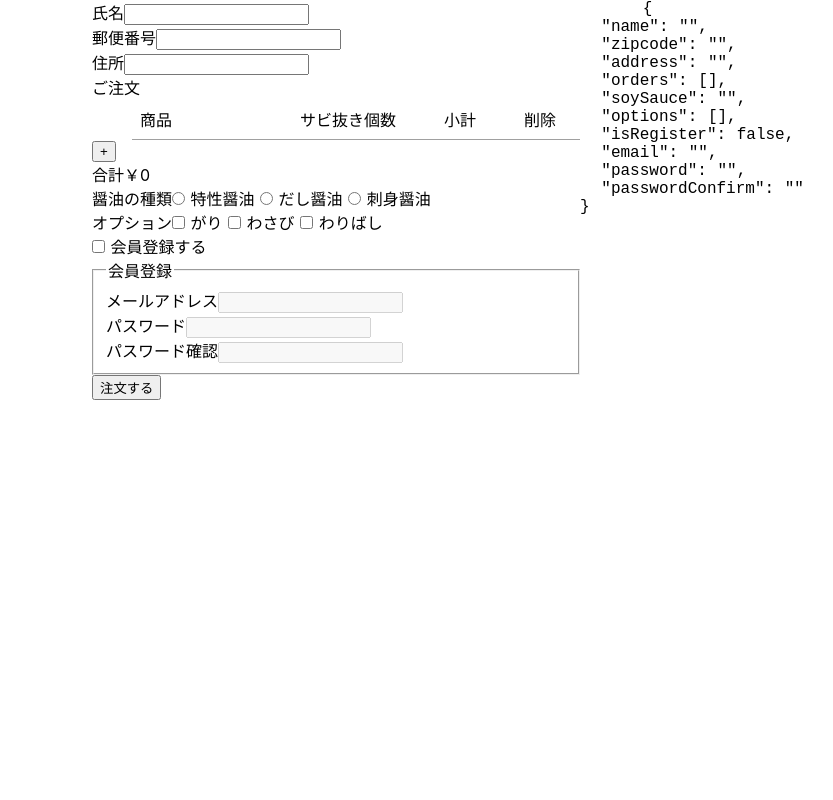
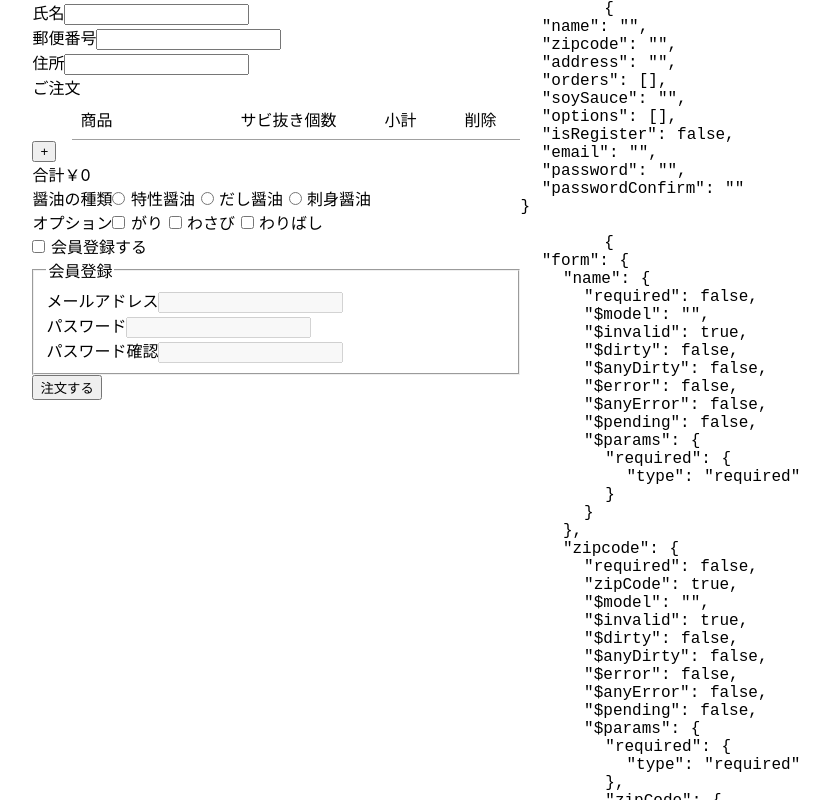
Before and after one commit to KadoTomohiro/VueValidationConsideration, a Nuxt app: page /VuelidatePage in a window 1280 px wide. Shown: the top 800 px of the page, without its empty margins (192-1025 px from the left). Built offline with nearby package versions, Linux system fonts and the light colour scheme.

Commit message:
implement vuelidate validation

```diff
--- a/components/VuelidateDeliveryForm.vue
+++ b/components/VuelidateDeliveryForm.vue
@@ -3,7 +3,16 @@
     <form @submit.prevent="onSubmit()">
       <div class="control-unit">
         <label for="name">氏名</label>
-        <input id="name" v-model="form.name" type="text" />
+        <input
+          id="name"
+          v-model="form.name"
+          type="text"
+          @input="$v.form.name.$touch()"
+          @blur="$v.form.name.$touch()"
+        />
+        <div v-if="$v.form.name.$invalid && $v.form.name.$dirty" class="error">
+          <span v-if="!$v.form.name.required">必須入力です</span>
+        </div>
       </div>
       <div class="control-unit">
         <label for="zipcode">郵便番号</label>
@@ -73,15 +82,21 @@
       </fieldset>
       <button>注文する</button>
     </form>
-    <pre>
-      {{ form }}
-    </pre>
+    <div>
+      <pre>
+        {{ form }}
+      </pre>
+      <pre>
+        {{ $v }}
+      </pre>
+    </div>
   </div>
 </template>
 
 <script lang="ts">
 import Vue from 'vue'
 import { Component } from 'vue-property-decorator'
+import { required, or, email } from 'vuelidate/lib/validators'
 import { Menu, Order } from '~/models/Order'
 import {
   DeliveryForm,
@@ -90,10 +105,34 @@ import {
 } from '~/components/DeliveryForm/DeliveryFormModels'
 import OrderInput from '~/components/DeliveryForm/OrderInput.vue'
 import OrderInputHeader from '~/components/DeliveryForm/OrderInputHeader.vue'
+import { zipCode, password } from '~/validators/PattenValidators'
+
+const unRegister = (value: any, vm: DeliveryForm): boolean => {
+  return !vm.isRegister
+}
 
 @Component({
   name: 'VuelidateDeliveryForm',
   components: { OrderInput, OrderInputHeader },
+  validations: {
+    form: {
+      name: { required },
+      zipcode: {
+        required,
+        zipCode: zipCode(false),
+      },
+      address: { required },
+      soySauce: { required },
+      email: {
+        requiredWhenRegister: or(unRegister, required),
+        email,
+      },
+      password: {
+        requiredWhenRegister: or(unRegister, required),
+        password,
+      },
+    },
+  },
 })
 export default class VuelidateDeliveryForm extends Vue {
   form: DeliveryForm = {
@@ -160,4 +199,9 @@ export default class VuelidateDeliveryForm extends Vue {
 ul {
   list-style: none;
 }
+
+.error {
+  font-size: 0.7em;
+  color: #ff6161;
+}
 </style>
--- /dev/null
+++ b/validators/PattenValidators.ts
@@ -0,0 +1,17 @@
+import { helpers, ValidationRule } from 'vuelidate/lib/validators'
+
+export function patternMatch(
+  pattern: RegExp,
+  patternName: string = 'pattern'
+): ValidationRule {
+  return helpers.regex(patternName, pattern)
+}
+export function zipCode(hyphen: boolean): ValidationRule {
+  const zipCodePattern = new RegExp(`[0-9]{3}${hyphen ? '-' : ''}[0-9]{7}`)
+  return patternMatch(zipCodePattern, 'zipCode')
+}
+
+export function password(): ValidationRule {
+  const passwordPattern = /^[a-zA-Z0-9.?/-]{8,24}$/
+  return patternMatch(passwordPattern, 'password')
+}
```
